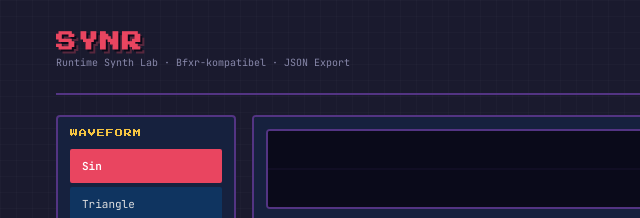
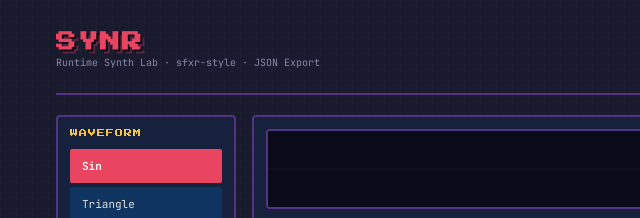
Before and after one commit to 89deg/synr, a plain HTML site: page index.html in a window 1280 px wide. Shown: the top 218 px of the page, 0-640 px from the left. Drawn offline with Linux system fonts and the light colour scheme.

Commit message:
Replace Bfxr reference with sfxr-style
Avoid implying official connection to Bfxr product.

Co-Authored-By: Claude Opus 4.6 (1M context) <noreply@anthropic.com>

```diff
--- a/index.html
+++ b/index.html
@@ -11,7 +11,7 @@
   <div class="header">
     <div>
       <h1>SYNR</h1>
-      <div class="sub">Runtime Synth Lab &middot; Bfxr-kompatibel &middot; JSON Export</div>
+      <div class="sub">Runtime Synth Lab &middot; sfxr-style &middot; JSON Export</div>
     </div>
   </div>
 
```
